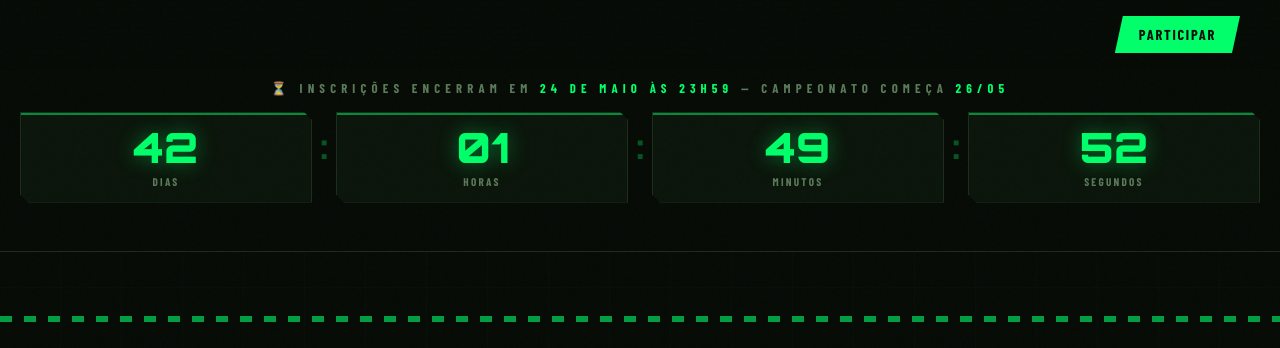
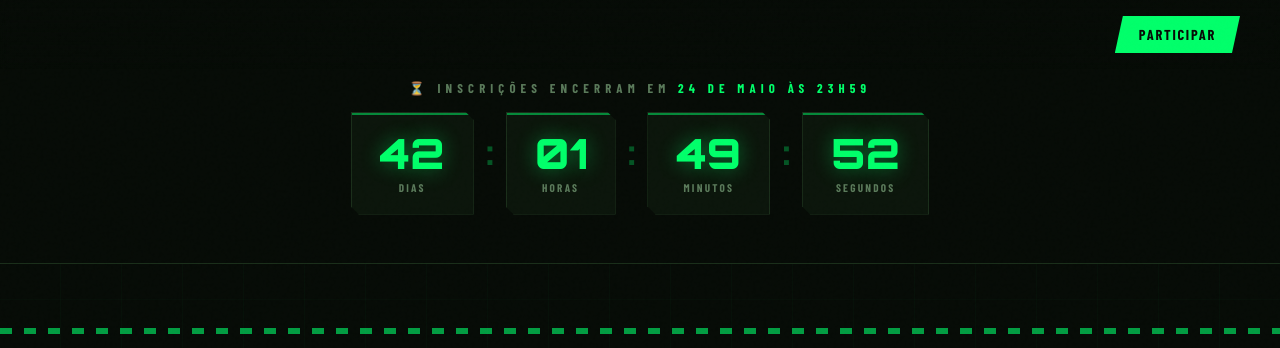
Before and after one commit to renan-smartprop/corrida-smartprop, a plain HTML site: page index.html in a window 1280 px wide. Shown: the top 348 px of the page. Drawn offline with nearby package versions, Linux system fonts and the light colour scheme; a web font is replaced by a local one.

Commit message:
Update index.html

```diff
--- a/index.html
+++ b/index.html
@@ -754,7 +754,7 @@
     }
     .countdown-wrap {
       display: flex; flex-direction: column; align-items: center;
-      gap: 16px;
+      gap: 16px; max-width: 600px; margin: 0 auto;
     }
     .countdown-label {
       font-family: var(--font-cond); font-size: .8rem; font-weight: 700;
@@ -762,13 +762,13 @@
     }
     .countdown-label span { color: var(--green); }
     .countdown-blocks {
-      display: flex; gap: 8px; align-items: center; flex-wrap: nowrap;
-      justify-content: center; width: 100%; overflow: hidden;
+      display: flex; gap: 12px; align-items: center; flex-wrap: nowrap;
+      justify-content: center;
     }
     .countdown-block {
       display: flex; flex-direction: column; align-items: center;
       background: var(--bg2); border: 1px solid var(--border);
-      padding: 14px 8px; flex: 1; min-width: 0;
+      padding: 20px 28px; min-width: 110px;
       clip-path: polygon(0 0, calc(100% - 8px) 0, 100% 8px, 100% 100%, 8px 100%, 0 calc(100% - 8px));
       position: relative;
     }
@@ -809,7 +809,7 @@
   <!-- ═══ COUNTDOWN ══════════════════════════════════════ -->
   <div class="countdown-section">
     <div class="countdown-wrap">
-      <p class="countdown-label">⏳ Inscrições encerram em <span>24 de Maio às 23h59</span> — campeonato começa <span>26/05</span></p>
+      <p class="countdown-label">⏳ Inscrições encerram em <span>24 de Maio às 23h59</span></p>
       <div class="countdown-blocks" id="countdown">
         <div class="countdown-block">
           <span class="countdown-num" id="cd-days">--</span>
```
